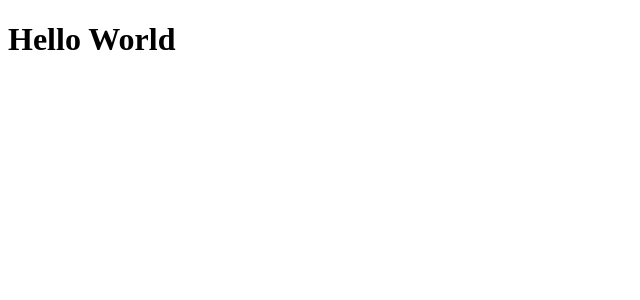
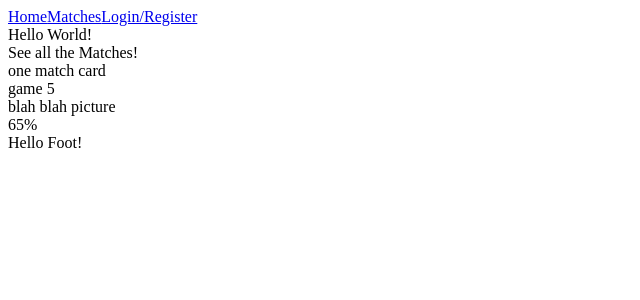
Before and after one commit to CosmasC128/Project-3, a React (Create React App) app in the folder client/: page /matches in a window 1280 px wide. Shown: the top 300 px of the page, without its empty margins (0-640 px from the left). Built offline with nearby package versions, Linux system fonts and the light colour scheme.

Commit message:
building out patchs and components

```diff
--- a/client/src/App.js
+++ b/client/src/App.js
@@ -1,5 +1,48 @@
-function App() {
-  return <h1>Hello World</h1>
+import React from 'react'
+import { BrowserRouter, Route, Switch } from 'react-router-dom'
+
+import NavBar from './components/NavBar.js'
+import Home from './components/Home.js'
+import Footer from './components/Footer.js'
+import Matches from './components/Matches.js'
+import Match from './components/Match.js'
+
+import Login from './components/auth/Login.js'
+import Register from './components/auth/Register.js'
+
+// get data from our database
+// need to link back end and frontend through data
+
+// const { createProxyMiddleware } = require('http-proxy-middleware')
+
+// module.exports = function (app){
+//   app.use(createProxyMiddleware('/api', { target: 'http://localhost:4000' }))
+// }
+
+const  App = () => {
+  return (
+    <BrowserRouter>
+      <NavBar />
+      <Switch>
+        <Route exact path="/">
+          <Home />
+        </Route>
+        <Route exact path="/matches">
+          <Matches />
+        </Route>
+        <Route exact path="/matches/:id">
+          <Match />
+        </Route>
+        <Route exact path="/login">
+          <Login />
+        </Route>
+        <Route exact path="/register">
+          <Register />
+        </Route>
+      </Switch>
+      <Footer />
+    </BrowserRouter>
+  )
 }
 
 export default App
--- /dev/null
+++ b/client/src/components/Footer.js
@@ -0,0 +1,10 @@
+import React from 'react'
+const Footer = () => {
+
+  // github linked in names, little copy right we'll sue you JK riot don't sue us
+
+  return (<>
+    <div>Hello Foot!</div>
+  </>)
+}
+export default Footer
--- /dev/null
+++ b/client/src/components/Home.js
@@ -0,0 +1,12 @@
+import React from 'react'
+
+const Home = () => {
+
+  // cool pictures and descript of the purpose
+
+  return (<>
+    <div>Hello home page!</div>
+  </>)
+}
+
+export default Home
--- /dev/null
+++ b/client/src/components/Match.js
@@ -0,0 +1,12 @@
+import React from 'react'
+const Match = () => {
+
+
+  // display embedded URL link, player, title, views, rating, comments
+  // toggle to display comments from hidden/none
+
+  return (<>
+    <div>Watch your favourite match</div>
+  </>)
+}
+export default Match
--- /dev/null
+++ b/client/src/components/MatchCard.js
@@ -0,0 +1,20 @@
+import React from 'react'
+const MatchCard = () => {
+  // interact with database for title, url, and fire rating, match ID as well
+
+  const title = 'game 5'
+  const image = 'blah blah picture'
+  const rating = '65%'
+
+  //provide a link to the individual match
+  // link + ID
+  // api/matches/id -> links to individual match page
+
+  return (<>
+    <div className="cardWrapper">one match card</div>
+    <div>{title}</div>
+    <div>{image}</div>
+    <div>{rating}</div>
+  </>)
+}
+export default MatchCard
--- /dev/null
+++ b/client/src/components/Matches.js
@@ -0,0 +1,16 @@
+import React from 'react'
+import MatchCard from './MatchCard.js'
+// import { Link } from 'react-router-dom'
+
+
+// needs a way of filtering (search and select a sort method views/date/rating)
+
+// interact with database, then map entries in matchesData to display each match card
+
+const Matches = () => {
+  return (<>
+    <div>See all the Matches!</div>
+    <MatchCard  />
+  </>)
+}
+export default Matches
--- /dev/null
+++ b/client/src/components/NavBar.js
@@ -0,0 +1,17 @@
+import React from 'react'
+import { Link } from 'react-router-dom'
+
+const NavBar = () => {
+
+
+  // if user is logged in, should display logout button/code instead of login/register
+  // background image and styling
+
+  return (<>
+    <Link to="/" >Home</Link>
+    <Link to="/matches" >Matches</Link>
+    <Link to="/login" >Login/Register</Link>
+    <div>Hello World!</div>
+  </>)
+}
+export default NavBar
--- /dev/null
+++ b/client/src/components/auth/Login.js
@@ -0,0 +1,14 @@
+import React from 'react'
+import { Link } from 'react-router-dom'
+
+const Login = () => {
+
+  //login form, with split option to start/path to registration
+  // needs a small form
+
+  return (<>
+    <div>Welcome to Login</div>
+    <Link to="/register" >Or Register!</Link>
+  </>)
+}
+export default Login
--- /dev/null
+++ b/client/src/components/auth/Register.js
@@ -0,0 +1,7 @@
+import React from 'react'
+const Register = () => {
+  return (<>
+    <div>Welcome to Registeration</div>
+  </>)
+}
+export default Register
```
Also changed, not shown: 2 other files (tests, documents, lock files or other folders).
